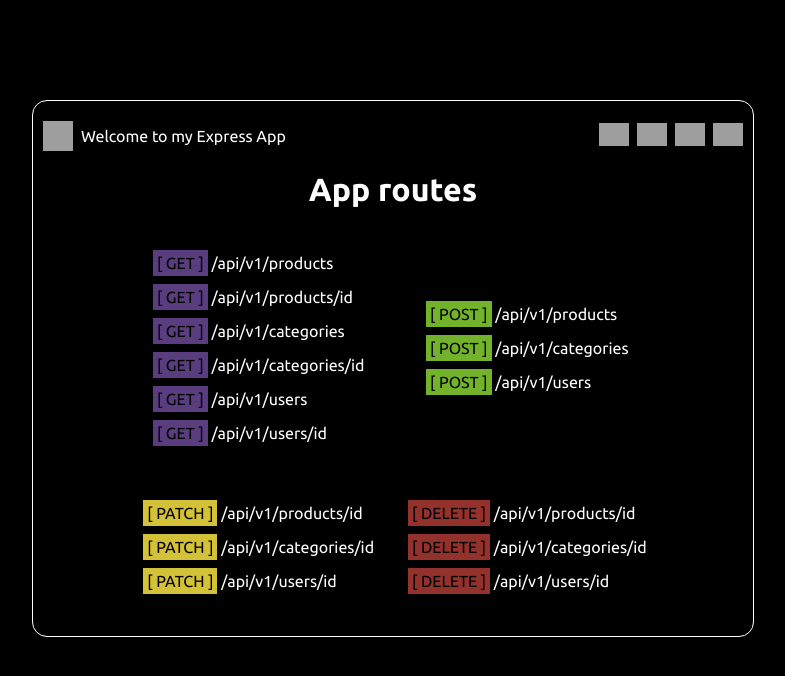
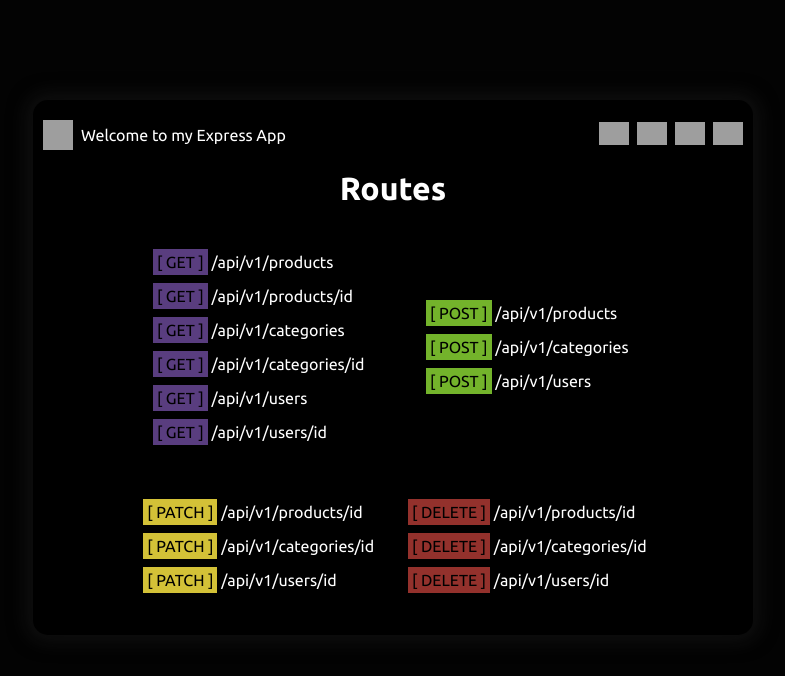
Before and after one commit to alejandroch1202/faker-store-api, a website: page index.html in a window 1280 px wide. Shown: the whole page, without its empty margins (247-1032 px from the left). Drawn offline with Linux system fonts and the light colour scheme; grey boxes are pictures that could not be loaded.

Commit message:
Styles updated

```diff
--- a/index.html
+++ b/index.html
@@ -18,7 +18,7 @@
     <title>Express</title>
     <style>
       body {
-        background-color: black;
+        background-color: #030303;
         color: white;
         font-family: "Ubuntu", sans-serif;
       }
@@ -29,12 +29,15 @@
         justify-content: center;
       }
       .div {
+        background-color: black;
         display: flex;
         flex-direction: column;
         align-items: center;
         justify-content: center;
-        border: 1px solid white;
         border-radius: 15px;
+        -webkit-box-shadow: 0px 0px 18px 7px rgba(15, 15, 15, 1);
+        -moz-box-shadow: 0px 0px 18px 7px rgba(15, 15, 15, 1);
+        box-shadow: 0px 0px 18px 7px rgba(15, 15, 15, 1);
       }
       .header {
         display: flex;
@@ -146,7 +149,7 @@
           </nav>
         </div>
 
-        <h1>App routes</h1>
+        <h1>Routes</h1>
         <div class="routes">
           <div>
             <p><span class="get"> [ GET ]</span> /api/v1/products</p>
```
Also changed, not shown: api/index.js (+6 -3 lines).
